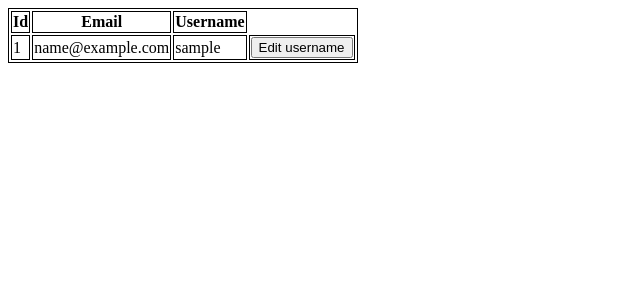
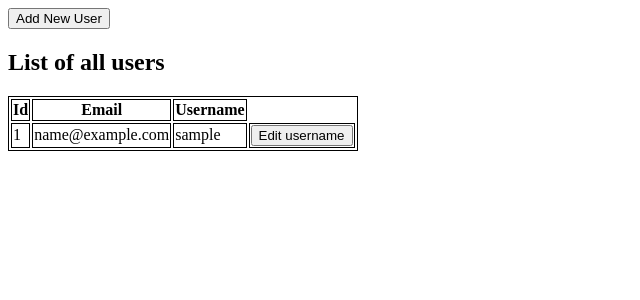
Before and after one commit to amit-negi-23/BackendApnaCollege, a Node server app: page /user in a window 1280 px wide. Shown: the top 300 px of the page, without its empty margins (0-640 px from the left). Run offline with Node 20, Linux system fonts and the light colour scheme; tables that the repository leaves empty or names only in its code hold one stand-in row (values such as "Sample post").

Commit message:
new user

```diff
--- a/SQLClass/index.js
+++ b/SQLClass/index.js
@@ -4,6 +4,7 @@ const express = require("express");
 const app = express();
 const path = require("path");
 const methodOverride = require("method-override");
+const { v4: uuidv4 } = require("uuid");
 
 app.use(methodOverride("_method"));
 app.use(express.urlencoded({ extended: true }));
@@ -96,6 +97,25 @@ app.patch('/user/:id', (req, res) => {
     }
 })
 
+app.get('/user/new', (req, res) => {
+    res.render("addNewUser.ejs")
+});
+
+app.post('/user/new', (req, res) => {
+    let { username, email, password } = req.body;
+    try {
+        let q = `INSERT INTO user (id, username, email, password) VALUES ('${uuidv4()}','${username}', '${email}', '${password}' )`;
+        connection.query(q, (err, result) => {
+            if (err) throw err;
+            res.send(result);
+        });
+    } catch (err) {
+        console.log(err);
+        res.send("Some error in DB");
+    }
+
+});
+
 app.listen("8080", () => {
     console.log("Server is listening to port 8080");
 });
--- a/SQLClass/views/showusers.ejs
+++ b/SQLClass/views/showusers.ejs
@@ -11,6 +11,11 @@
     </style>
 </head>
 <body>
+    <form method="get" action="/user/new">
+        <button>Add New User</button>
+    </form>
+
+    <h2>List of all users</h2>
     <table>
         <tr>
             <th>Id</th>
```
Also changed, not shown: SQLClass/views/addNewUser.ejs (added, +17 -0 lines).
